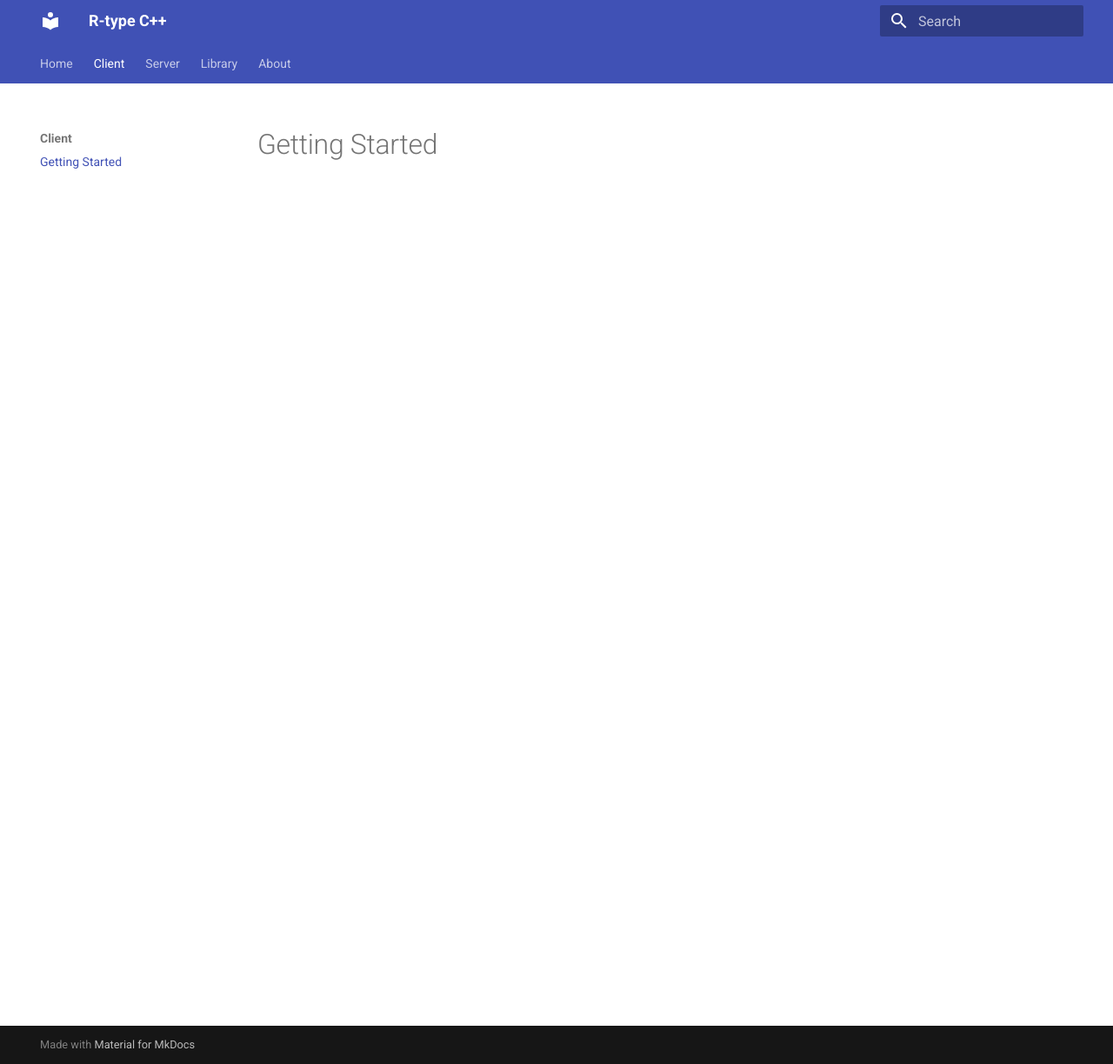
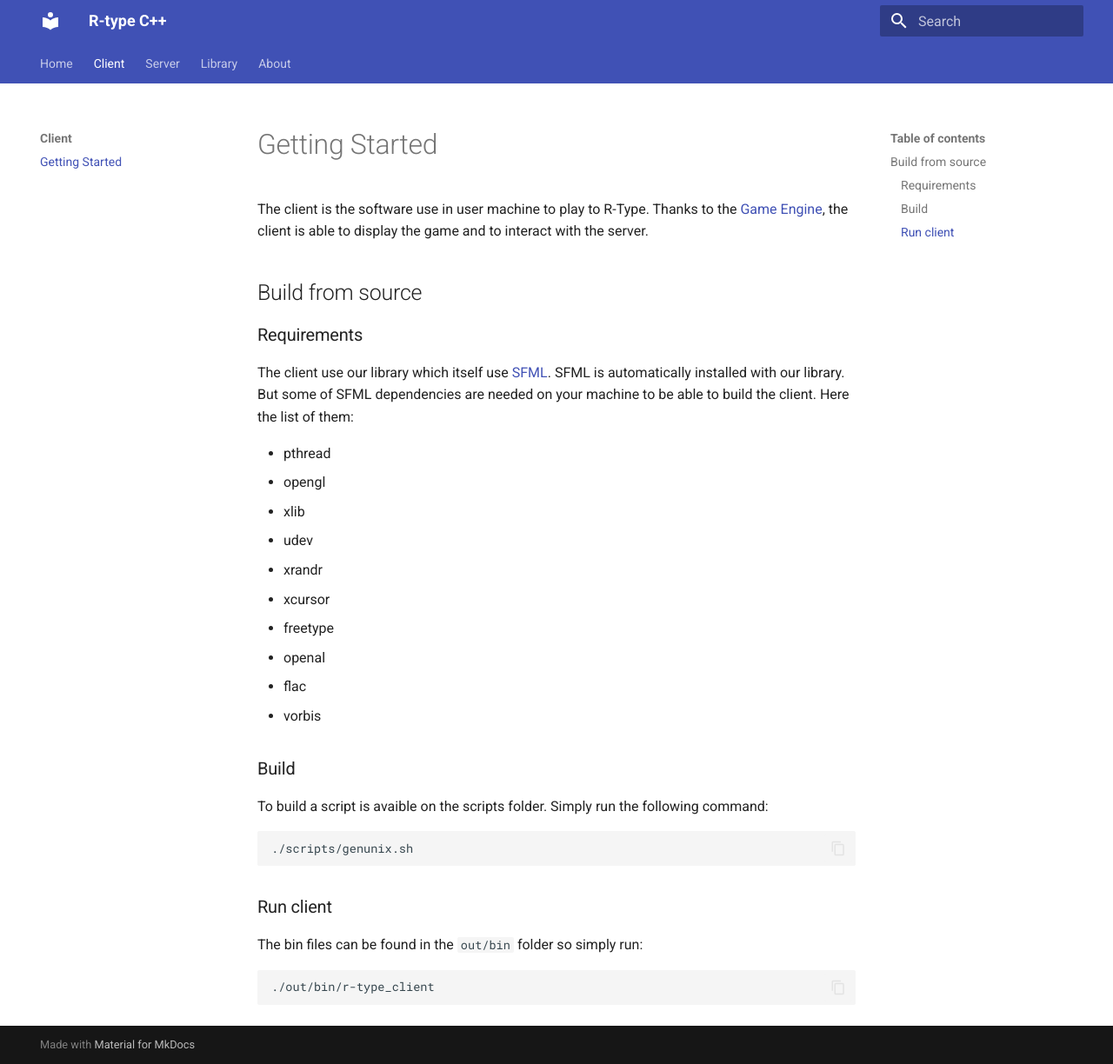
Before and after one commit to KeziahImer/R-Type, an MkDocs documentation site: the page built from docs/client/index.md, in a window 1280 px wide and 1224 px high. Shown: the whole window at 87% size. Built offline with MkDocs 1.6.1 and Material for MkDocs 9.7.7, drawn with Linux system fonts in a browser that asks for light colours.

Commit message:
:memo: add client getting started

````diff
--- a/docs/client/index.md
+++ b/docs/client/index.md
@@ -1 +1,36 @@
 # Getting Started
+
+The client is the software use in user machine to play to R-Type. Thanks to the [Game Engine](../library/index.md), the client is able to display the game and to interact with the server.
+
+## Build from source
+
+### Requirements
+
+The client use our library which itself use [SFML](https://www.sfml-dev.org/). SFML is automatically installed with our library. But some of SFML dependencies are needed on your machine to be able to build the client. Here the list of them:
+
+- pthread
+- opengl
+- xlib
+- udev
+- xrandr
+- xcursor
+- freetype
+- openal
+- flac
+- vorbis
+
+### Build
+
+To build a script is avaible on the scripts folder. Simply run the following command:
+
+```sh
+./scripts/genunix.sh
+```
+
+### Run client
+
+The bin files can be found in the `out/bin` folder so simply run:
+
+```sh
+./out/bin/r-type_client
+```
--- a/mkdocs.yml
+++ b/mkdocs.yml
@@ -1,5 +1,4 @@
 site_name: R-type C++
-site_url: https://epitechpromo2026.github.io/B-CPP-500-TLS-5-1-rtype-adil.nouiri/
 site_description: >-
   The R-type C++ project is a 2D game based on the R-type game. R-type comes
   with a custom game engine usable as a library.
@@ -26,8 +25,8 @@ theme:
     # - content.action.edit
     # - content.action.view
     # - content.code.annotate
-    # - content.code.copy
-    # - content.code.select
+    - content.code.copy
+    - content.code.select
     # - content.tabs.link
     # - content.tooltips
     # - header.autohide
````
